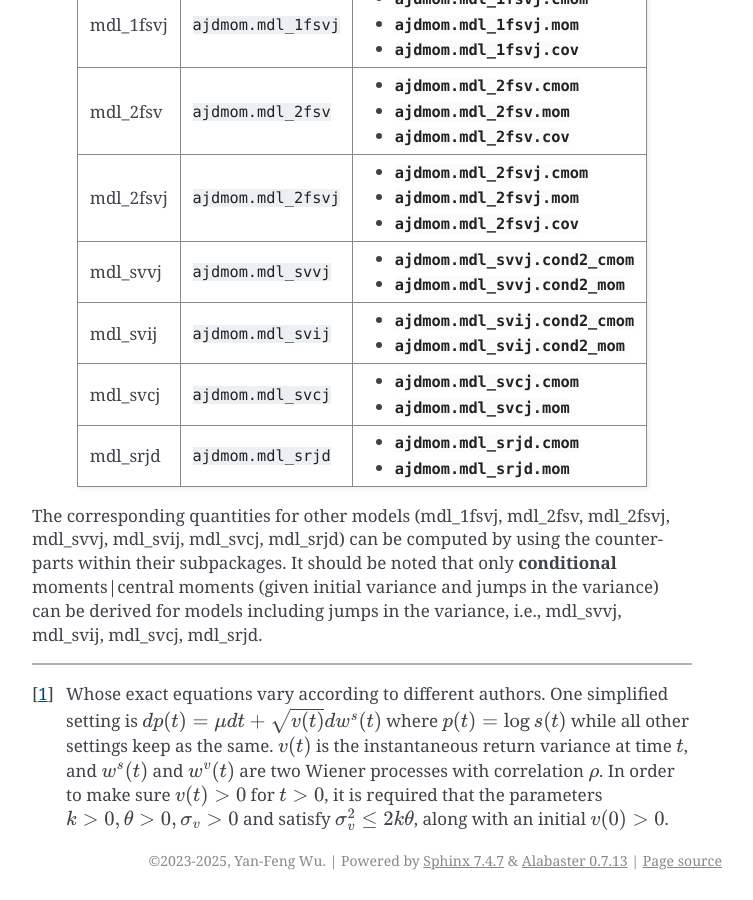
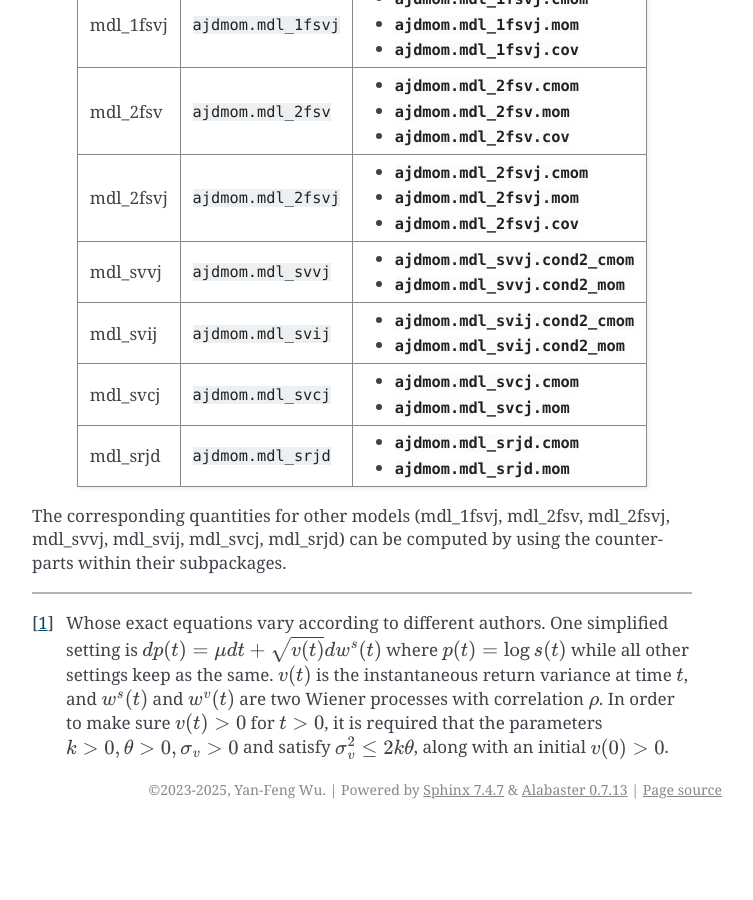
Before and after one commit to xmlongan/ajdmom, a Sphinx documentation site: the page built from docs/source/usage.rst, in a window 1280 px wide and 900 px high, scrolled down 5168 px. Shown: the whole window, without its empty margins (388-1141 px from the left). Built offline with Sphinx 7.4.7, drawn with Linux system fonts in a browser that asks for light colours; after the commit the page ends 5997 px from its top, so only the background shows below that.

```diff
--- a/docs/source/usage.rst
+++ b/docs/source/usage.rst
@@ -288,11 +288,8 @@
 +---------+--------------------------+----------------------------------------+
 
 The corresponding quantities for other models (mdl_1fsvj, mdl_2fsv, mdl_2fsvj,
-mdl_svvj, mdl_svij, mdl_svcj, mdl_srjd)
-can be computed by using the counterparts within their subpackages.
-It should be noted that only **conditional** moments|central moments
-(given initial variance and jumps in the variance) can be derived for models
-including jumps in the variance, i.e., mdl_svvj, mdl_svij, mdl_svcj, mdl_srjd.
+mdl_svvj, mdl_svij, mdl_svcj, mdl_srjd) can be computed by using the counterparts
+within their subpackages.
 
 ----------
 
```
Also changed, not shown: 1 other file.
